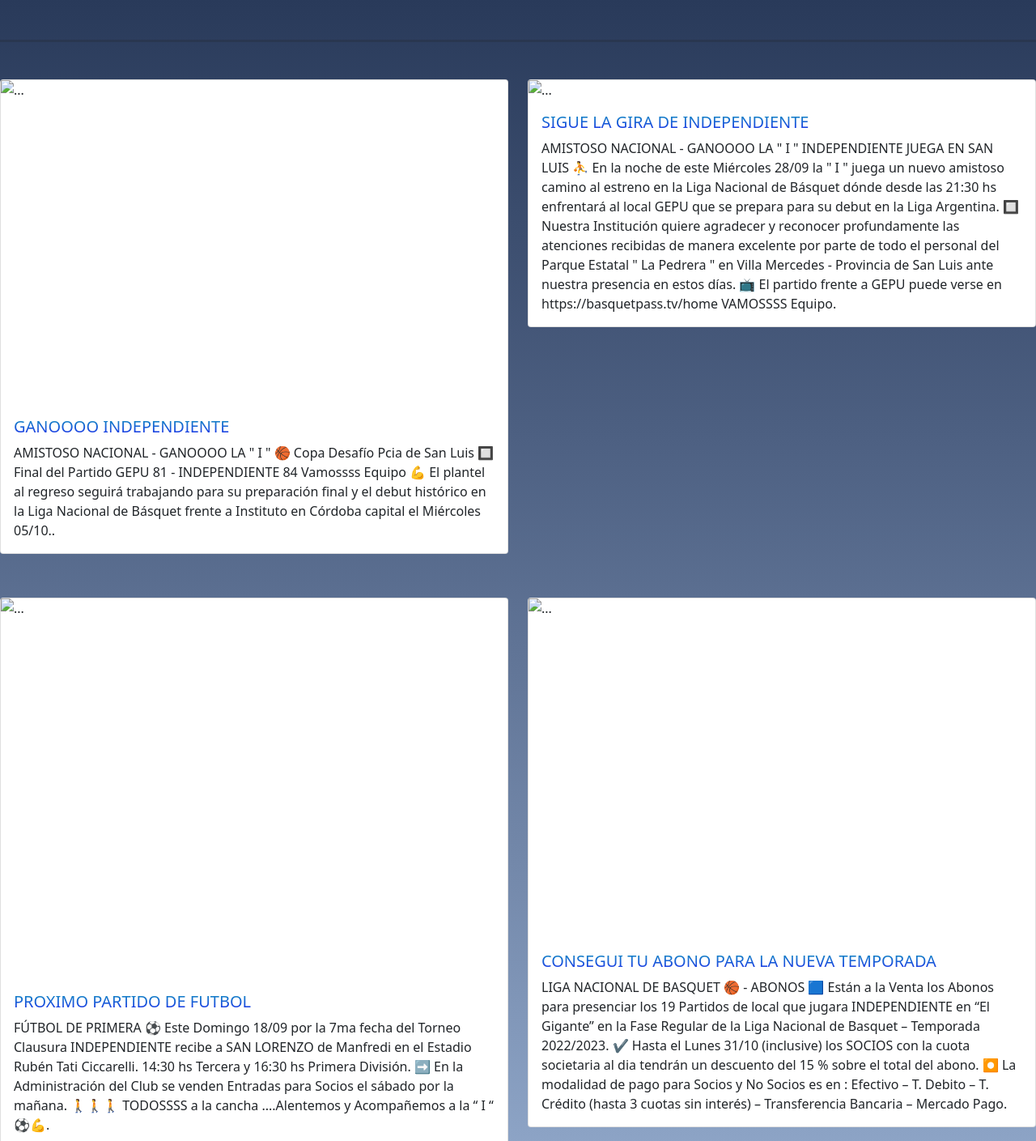
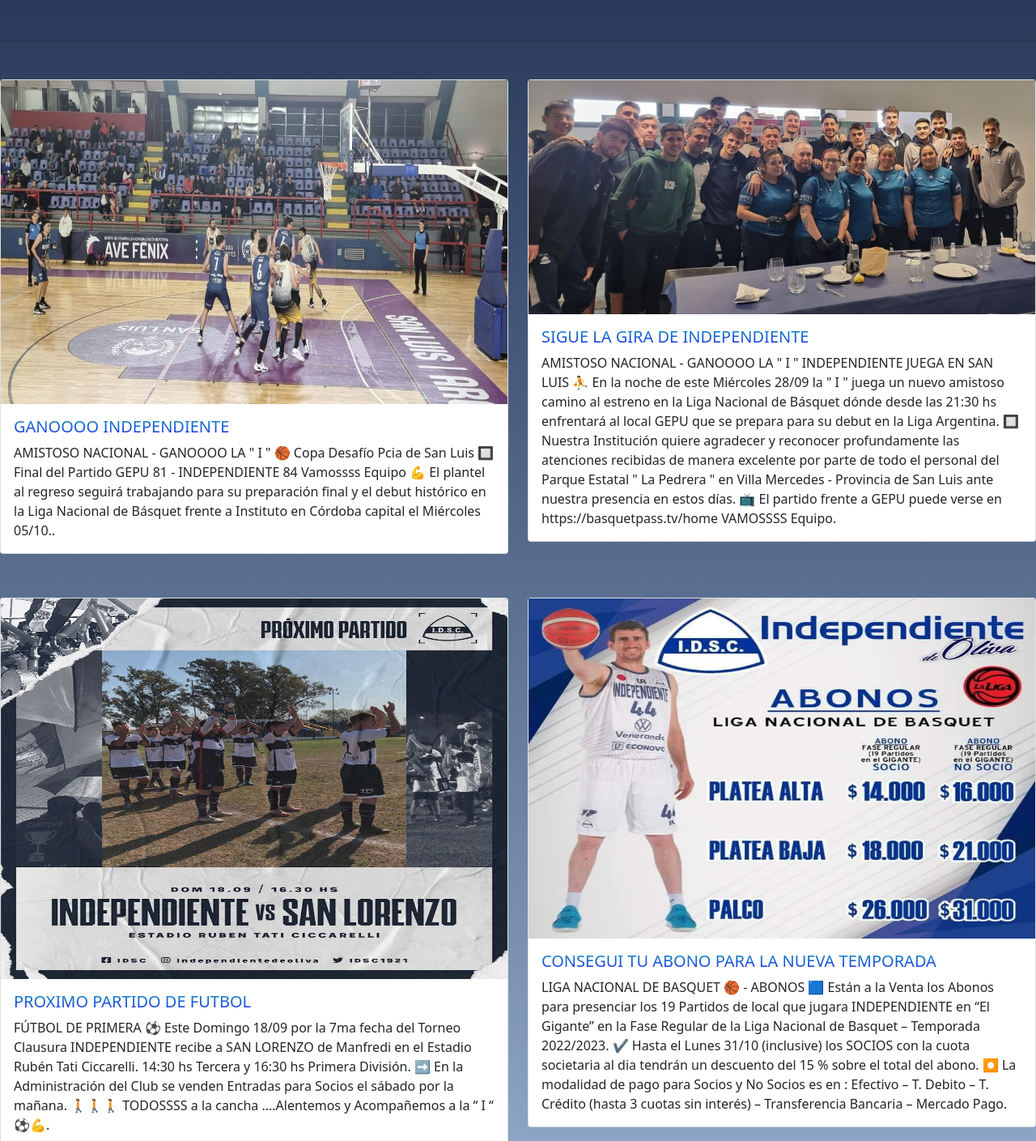
Before and after one commit to aguken9/PreEntregaMansillaAgustin, a plain HTML site: page index.html in a window 1280 px wide. Shown: the part 514-1923 px from the top of the page at 81% size. Drawn offline with nearby package versions, Linux system fonts and the light colour scheme.

Commit message:
cambio-index-img

```diff
--- a/index.html
+++ b/index.html
@@ -20,7 +20,7 @@
         <header class="inicio">
             <ul class="nav justify-content-center">
               <li class="nav-item">
-                <a class="nav-link active" aria-current="page" href="../PreEntregaMansilla-1/index.html">Inicio</a>
+                <a class="nav-link active" aria-current="page" href="index.html">Inicio</a>
               </li>
               <li class="nav-item">
                 <a class="nav-link" href="pages/asociate.html">Asociate</a>
@@ -47,7 +47,7 @@
           <div class="row row-cols-1 row-cols-md-2 g-4">
             <div class="col">
               <div class="card">
-                <img src="../PreEntregaMansilla-1/imagenes/image1.jpg" class="card-img-top1" alt="...">
+                <img src="imagenes/image1.jpg" class="card-img-top1" alt="...">
                 <div class="card-body">
                   <h5 class="card-title">GANOOOO INDEPENDIENTE</h5>
                   <p class="card-text">AMISTOSO NACIONAL - GANOOOO LA " I " 🏀 Copa Desafío Pcia de San Luis 🔲 Final del Partido GEPU 81 - INDEPENDIENTE 84 Vamossss Equipo 💪 El plantel al regreso seguirá trabajando para su preparación final y el debut histórico en la Liga Nacional de Básquet frente a Instituto en Córdoba capital el Miércoles 05/10..</p>
@@ -56,7 +56,7 @@
             </div>
             <div class="col">
               <div class="card">
-                <img src="../PreEntregaMansilla-1/imagenes/image2.jpg" class="card-img-top2" alt="...">
+                <img src="imagenes/image2.jpg" class="card-img-top2" alt="...">
                 <div class="card-body">
                   <h5 class="card-title">SIGUE LA GIRA DE INDEPENDIENTE</h5>
                   <p class="card-text">AMISTOSO NACIONAL - GANOOOO LA " I " INDEPENDIENTE JUEGA EN SAN LUIS ⛹️ En la noche de este Miércoles 28/09 la " I " juega un nuevo amistoso camino al estreno en la Liga Nacional de Básquet dónde desde las 21:30 hs enfrentará al local GEPU que se prepara para su debut en la Liga Argentina. 🔲 Nuestra Institución quiere agradecer y reconocer profundamente las atenciones recibidas de manera excelente por parte de todo el personal del Parque Estatal " La Pedrera " en Villa Mercedes - Provincia de San Luis ante nuestra presencia en estos días. 📺 El partido frente a GEPU puede verse en https://basquetpass.tv/home VAMOSSSS Equipo.</p>
@@ -65,7 +65,7 @@
             </div>
             <div class="col">
               <div class="card">
-                <img src="../PreEntregaMansilla-1/imagenes/image3.jpg" class="card-img-top3" alt="...">
+                <img src="imagenes/image3.jpg" class="card-img-top3" alt="...">
                 <div class="card-body">
                   <h5 class="card-title">PROXIMO PARTIDO DE FUTBOL</h5>
                   <p class="card-text">FÚTBOL DE PRIMERA ⚽ Este Domingo 18/09 por la 7ma fecha del Torneo Clausura INDEPENDIENTE recibe a SAN LORENZO de Manfredi en el Estadio Rubén Tati Ciccarelli. 14:30 hs Tercera y 16:30 hs Primera División. ➡️ En la Administración del Club se venden Entradas para Socios el sábado por la mañana. 🚶🚶🚶 TODOSSSS a la cancha ....Alentemos y Acompañemos a la “ I “ ⚽💪.</p>
@@ -74,7 +74,7 @@
             </div>
             <div class="col">
               <div class="card">
-                <img src="../PreEntregaMansilla-1/imagenes/abonos.jpg" class="card-img-top4" alt="...">
+                <img src="imagenes/abonos.jpg" class="card-img-top4" alt="...">
                 <div class="card-body">
                   <h5 class="card-title">CONSEGUI TU ABONO PARA LA NUEVA TEMPORADA</h5>
                   <p class="card-text">LIGA NACIONAL DE BASQUET 🏀 -  ABONOS
```
